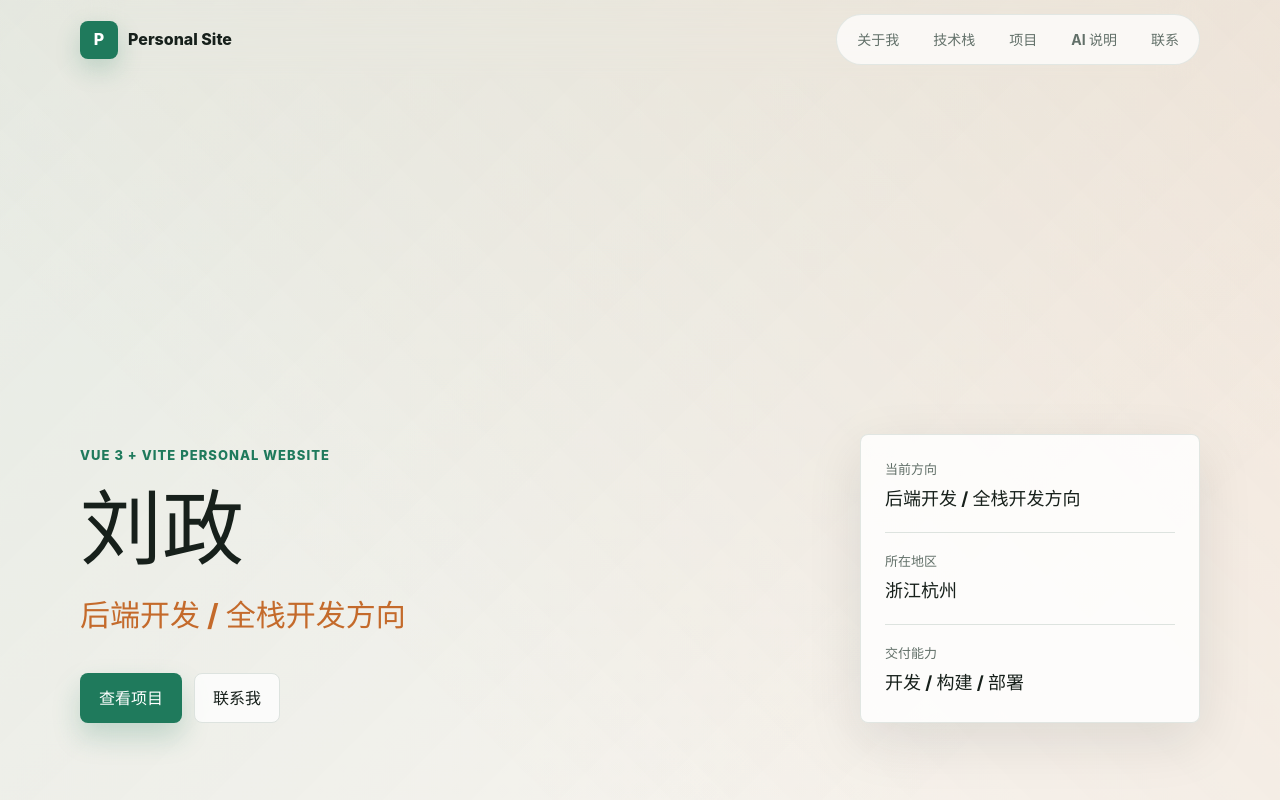
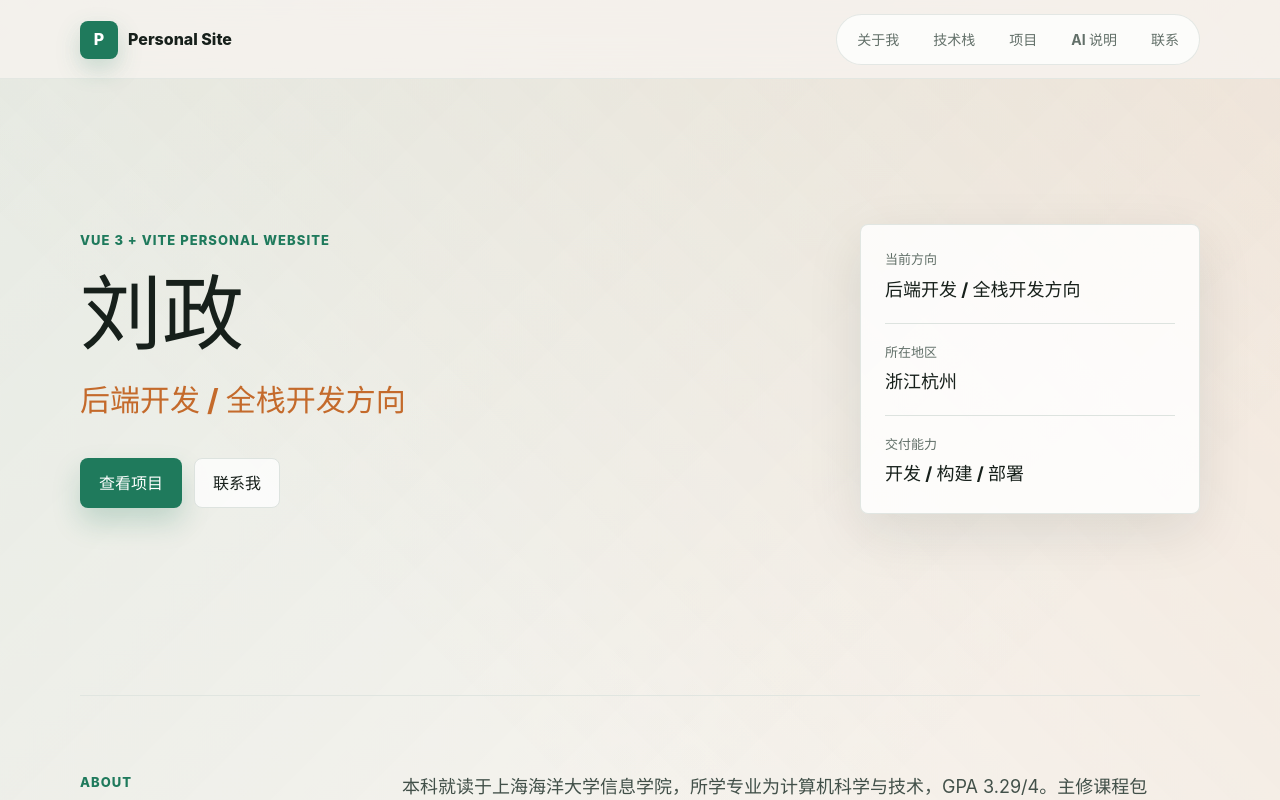
Before and after one commit to out11112/personal-site, a Vue app: page / in a window 1280 px wide. Shown: the top 800 px of the page. Built offline with nearby package versions, Linux system fonts and the light colour scheme.

Commit message:
Update style.css

```diff
--- a/src/style.css
+++ b/src/style.css
@@ -408,6 +408,16 @@ ol {
   backdrop-filter: blur(18px);
 }
 
+.site-header::before {
+  content: '';
+  position: absolute;
+  z-index: -1;
+  inset: 0 calc((100% - 100vw) / 2);
+  border-bottom: 1px solid rgba(221, 227, 223, 0.72);
+  background: rgba(247, 244, 239, 0.76);
+  backdrop-filter: blur(18px);
+}
+
 .brand,
 .nav-links,
 .hero-actions,
@@ -471,9 +481,9 @@ ol {
   display: grid;
   grid-template-columns: minmax(0, 1fr) 340px;
   gap: 42px;
-  align-items: end;
-  min-height: calc(100dvh - 72px);
-  padding: 72px 0 84px;
+  align-items: center;
+  min-height: calc(86dvh - 72px);
+  padding: 28px 0 64px;
 }
 
 .hero-copy {
```
